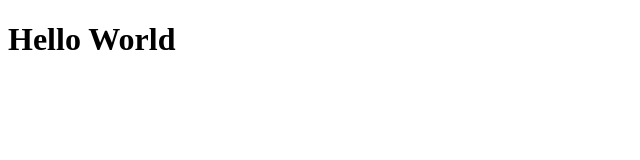
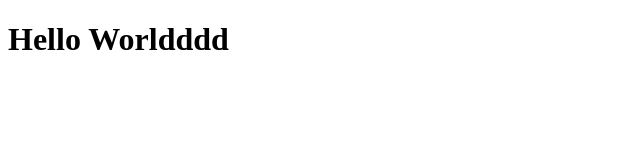
Before and after one commit to claro-bruno/3-ignews, a Next.js app: page / in a window 1280 px wide. Shown: the top 160 px of the page, without its empty margins (0-640 px from the left). Built offline with nearby package versions, Linux system fonts and the light colour scheme.

Commit message:
1-basic-structure-next

```diff
--- a/src/pages/index.js
+++ b/src/pages/index.js
@@ -3,6 +3,6 @@ import Image from 'next/image';
 
 export default function Home() {
   return (
-    <h1>Hello World</h1>
+    <h1>Hello Worldddd</h1>
   )
 }
```
